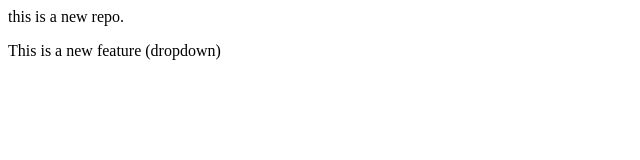
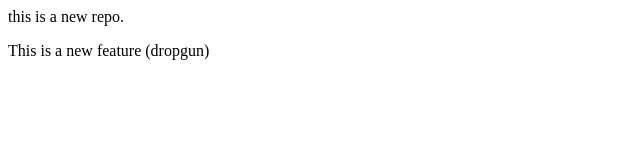
Before and after one commit to prem-kumar92/local-repo, a plain HTML site: page index.html in a window 1280 px wide. Shown: the full height of the page, 0-640 px from the left. Drawn offline with Linux system fonts and the light colour scheme.

Commit message:
Add dropgun

```diff
--- a/index.html
+++ b/index.html
@@ -1,2 +1,2 @@
 <p>this is a new repo.</p>
-<p>This is a new feature (dropdown)</p>
+<p>This is a new feature (dropgun)</p>
```
